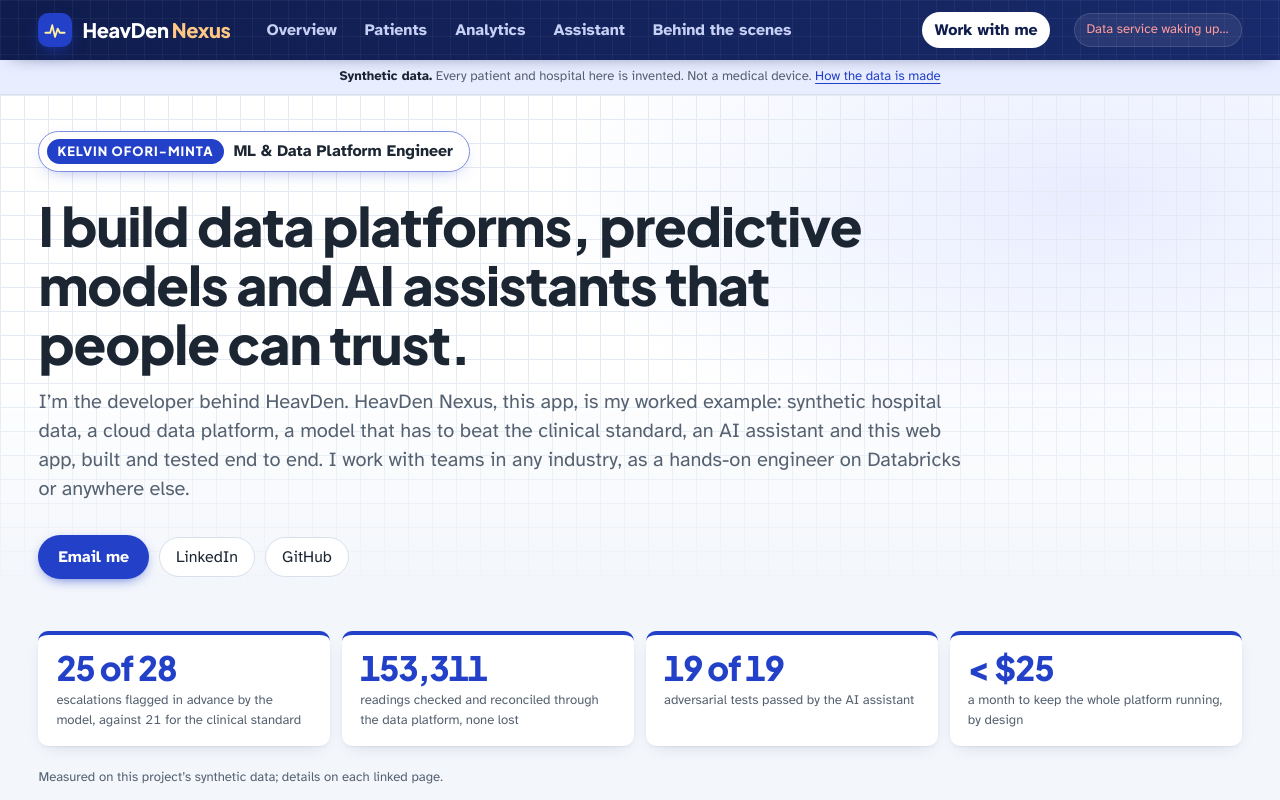
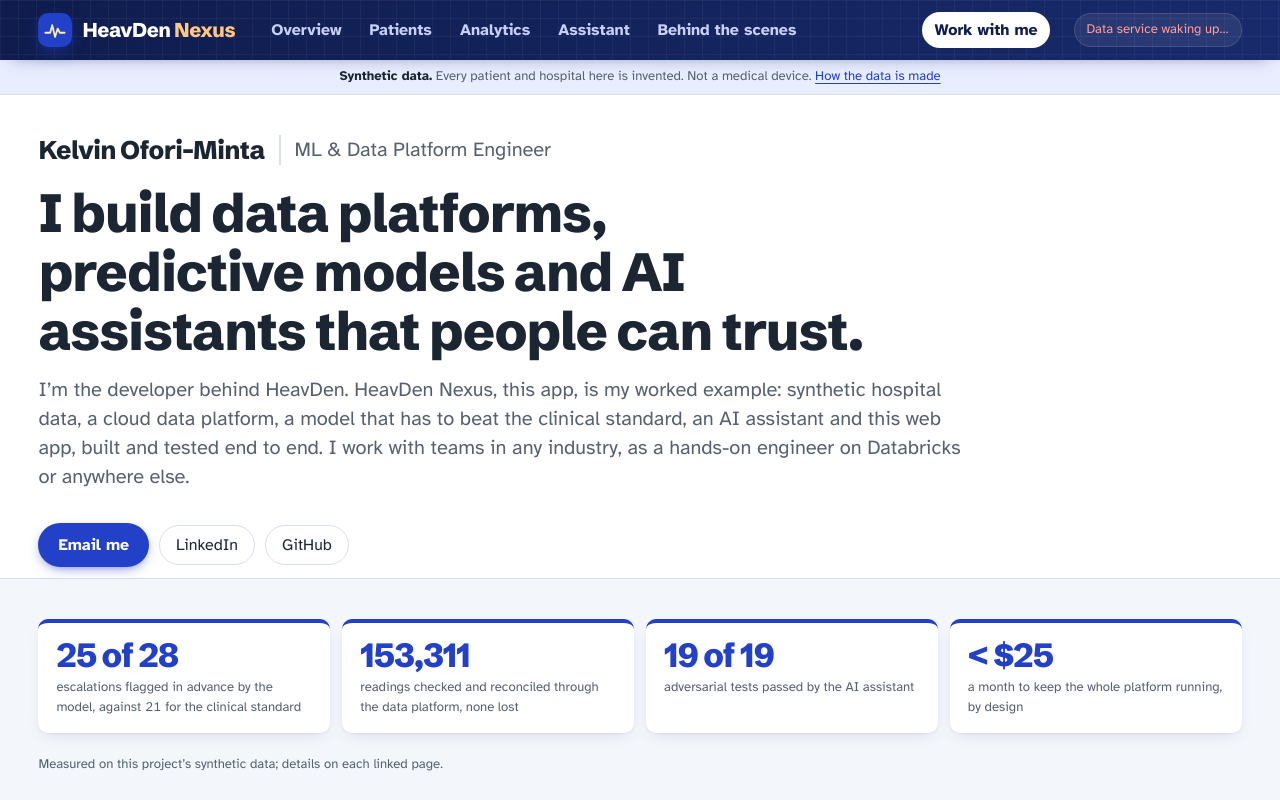
Before and after one commit to kelvin-meyet/HeavDen-Nexus-Databricks, a Next.js app in the folder web/: page /work-with-me in a window 1280 px wide. Shown: the top 800 px of the page. Built offline with nearby package versions, Linux system fonts and the light colour scheme; no server answers.

Commit message:
Design pass: plain hero sheet, brand lockup, open 'What powers it' columns, Schibsted Grotesk with proportional figures

```diff
--- a/web/app/analytics/analytics.module.css
+++ b/web/app/analytics/analytics.module.css
@@ -40,6 +40,7 @@
   order: 1;
   margin: 0;
   font-family: var(--font-display), sans-serif;
+  font-variant-numeric: proportional-nums;
   font-size: var(--step-3);
   font-weight: 800;
   letter-spacing: -0.03em;
--- a/web/app/globals.css
+++ b/web/app/globals.css
@@ -60,6 +60,8 @@
   font-family: var(--font-body), system-ui, sans-serif;
   font-size: var(--step-0);
   line-height: 1.5;
+  /* Tabular digits keep table columns aligned. Headings and big figures (display font) switch
+     to proportional, or full stops and commas get a digit's width ("2 . 1"). */
   font-variant-numeric: tabular-nums;
   -webkit-font-smoothing: antialiased;
 }
@@ -73,6 +75,7 @@
 h2,
 h3 {
   font-family: var(--font-display), var(--font-body), sans-serif;
+  font-variant-numeric: proportional-nums;
   color: var(--graphite);
   line-height: 1.1;
   margin: 0;
@@ -132,27 +135,56 @@
   padding: 36px var(--gutter) 72px;
 }
 
-/* A full-width band of chart paper behind the hero, fading into the page, so wide screens
-   read as one designed surface rather than content floating between empty margins. */
-
+/* A plain white sheet under the hero, full width, like a chart sheet on the ward's paper.
+   It fills wide screens without decoration competing with the charts. */
 .paperBand::before {
   content: "";
   position: absolute;
   z-index: -1;
   inset: -36px calc(50% - 50vw) 0;
-  background-color: var(--sheet);
-  background-image:
-    linear-gradient(var(--grid) 1px, transparent 1px),
-    linear-gradient(90deg, var(--grid) 1px, transparent 1px),
-    radial-gradient(60% 80% at 85% 20%, var(--ink-wash) 0%, transparent 70%);
-  background-size: 24px 24px, 24px 24px, 100% 100%;
-  -webkit-mask-image: linear-gradient(180deg, #000 55%, transparent 100%);
-  mask-image: linear-gradient(180deg, #000 55%, transparent 100%);
+  background: var(--sheet);
+  border-bottom: 1px solid var(--rule);
 }
 
 .paperBand {
   position: relative;
   isolation: isolate;
+}
+
+/* Brand lockup: who or what this page is about, set as a name rather than a label. */
+.lockup {
+  display: flex;
+  flex-wrap: wrap;
+  align-items: center;
+  gap: 6px 14px;
+  margin: 0;
+  max-width: none;
+}
+
+.lockupMark {
+  display: grid;
+  place-items: center;
+  width: 40px;
+  height: 40px;
+  border-radius: 12px;
+  background: var(--night);
+  color: var(--zone-1);
+}
+
+.lockupName {
+  font-family: var(--font-display), sans-serif;
+  font-variant-numeric: proportional-nums;
+  font-size: var(--step-2);
+  font-weight: 800;
+  letter-spacing: -0.02em;
+  color: var(--graphite);
+}
+
+.lockupLine {
+  padding-left: 14px;
+  border-left: 2px solid var(--rule);
+  font-size: var(--step-1);
+  color: var(--graphite-soft);
 }
 
 .pageHead {
@@ -373,6 +405,7 @@
 
 .obsLatest {
   font-family: var(--font-display), sans-serif;
+  font-variant-numeric: proportional-nums;
   color: var(--ink);
   font-size: var(--step-2);
   font-weight: 800;
--- a/web/app/home.module.css
+++ b/web/app/home.module.css
@@ -4,6 +4,10 @@
   gap: 28px clamp(24px, 3vw, 56px);
   align-items: center;
   padding: 8px 0 40px;
+}
+
+.lockup {
+  grid-column: 1 / -1;
 }
 
 /* The live figures run under both columns, so neither column leaves a hole. */
@@ -25,10 +29,6 @@
   font-weight: 800;
   line-height: 1.05;
   letter-spacing: -0.025em;
-}
-
-.accent {
-  color: var(--ink);
 }
 
 /* Three live figures, read like vital signs: a coloured mark says what kind of number it is. */
@@ -71,6 +71,7 @@
 .vital dd {
   margin: 0;
   font-family: var(--font-display), sans-serif;
+  font-variant-numeric: proportional-nums;
   font-size: var(--step-3);
   font-weight: 800;
   letter-spacing: -0.03em;
@@ -149,6 +150,7 @@
 
 .wardName {
   font-family: var(--font-display), sans-serif;
+  font-variant-numeric: proportional-nums;
   font-weight: 800;
   color: var(--ink);
 }
@@ -196,46 +198,15 @@
 
 .sectionName {
   font-family: var(--font-display), sans-serif;
+  font-variant-numeric: proportional-nums;
   font-size: var(--step-1);
   font-weight: 800;
   color: var(--graphite);
 }
 
-.eyebrow {
-  grid-column: 1 / -1;
-  justify-self: start;
-  display: inline-flex;
-  align-items: center;
-  gap: 10px;
-  width: fit-content;
-  max-width: 100%;
-  margin: 0;
-  padding: 7px 16px 7px 8px;
-  border-radius: 999px;
-  background: var(--sheet);
-  border: 1.5px solid var(--ink-soft);
-  box-shadow: 0 6px 18px -10px rgba(35, 64, 200, 0.55);
-  font-size: var(--step-0);
-  font-weight: 700;
-  color: var(--graphite);
-}
-
-.eyebrowTag {
-  padding: 3px 10px;
-  border-radius: 999px;
-  background: var(--ink);
-  color: #fff;
-  font-family: var(--font-display), sans-serif;
-  font-size: 0.8rem;
-  font-weight: 800;
-  letter-spacing: 0.08em;
-  text-transform: uppercase;
-  white-space: nowrap;
-}
-
 /* What powers it: four cards, each a claim with its measured proof and where to see it. */
 .powers {
-  padding: 0 0 40px;
+  padding: 48px 0 48px;
 }
 
 .powers h2 {
@@ -248,18 +219,15 @@
   padding: 0;
   display: grid;
   grid-template-columns: repeat(4, minmax(0, 1fr));
-  gap: 14px;
+  gap: 20px 32px;
 }
 
 .power {
   display: grid;
   align-content: start;
   gap: 8px;
-  padding: 18px 20px;
-  border-radius: var(--radius);
-  background: var(--sheet);
-  box-shadow: var(--shadow);
-  border-top: 4px solid var(--ink);
+  padding: 16px 4px 0 0;
+  border-top: 3px solid var(--ink);
 }
 
 .power h3 {
--- a/web/app/layout.tsx
+++ b/web/app/layout.tsx
@@ -1,5 +1,5 @@
 import type { Metadata } from "next";
-import { Atkinson_Hyperlegible, Plus_Jakarta_Sans } from "next/font/google";
+import { Atkinson_Hyperlegible, Schibsted_Grotesk } from "next/font/google";
 
 import { Shell } from "@/components/Shell";
 
@@ -14,10 +14,10 @@
   display: "swap",
 });
 
-// Headings and figures: Plus Jakarta Sans, a crisp geometric sans that reads as calm and premium.
-const display = Plus_Jakarta_Sans({
+// Headings and figures: Schibsted Grotesk, a newsroom grotesk built for confident headlines.
+const display = Schibsted_Grotesk({
   subsets: ["latin"],
-  weight: ["500", "600", "700", "800"],
+  weight: ["500", "700", "800"],
   variable: "--font-display",
   display: "swap",
 });
--- a/web/app/work-with-me/page.tsx
+++ b/web/app/work-with-me/page.tsx
@@ -85,9 +85,9 @@
   return (
     <div className="page">
       <header className={`pageHead paperBand ${styles.head}`}>
-        <p className={styles.eyebrow}>
-          <span className={styles.eyebrowTag}>{BUILDER.name}</span>
-          {BUILDER.title}
+        <p className="lockup">
+          <span className="lockupName">{BUILDER.name}</span>
+          <span className="lockupLine">{BUILDER.title}</span>
         </p>
         <h1>I build data platforms, predictive models and AI assistants that people can trust.</h1>
         <p className="lede">
--- a/web/app/work-with-me/work.module.css
+++ b/web/app/work-with-me/work.module.css
@@ -11,37 +11,6 @@
 
 .head .lede {
   max-width: 70ch;
-}
-
-.eyebrow {
-  justify-self: start;
-  display: inline-flex;
-  align-items: center;
-  gap: 10px;
-  width: fit-content;
-  max-width: 100%;
-  margin: 0 0 10px;
-  padding: 7px 16px 7px 8px;
-  border-radius: 999px;
-  background: var(--sheet);
-  border: 1.5px solid var(--ink-soft);
-  box-shadow: 0 6px 18px -10px rgba(35, 64, 200, 0.55);
-  font-size: var(--step-0);
-  font-weight: 700;
-  color: var(--graphite);
-}
-
-.eyebrowTag {
-  padding: 3px 10px;
-  border-radius: 999px;
-  background: var(--ink);
-  color: #fff;
-  font-family: var(--font-display), sans-serif;
-  font-size: 0.8rem;
-  font-weight: 800;
-  letter-spacing: 0.08em;
-  text-transform: uppercase;
-  white-space: nowrap;
 }
 
 .actions {
@@ -85,6 +54,7 @@
 .proof dd {
   margin: 0;
   font-family: var(--font-display), sans-serif;
+  font-variant-numeric: proportional-nums;
   font-size: var(--step-3);
   font-weight: 800;
   letter-spacing: -0.03em;
--- a/web/components/Shell.module.css
+++ b/web/components/Shell.module.css
@@ -49,6 +49,7 @@
   gap: 10px;
   flex-shrink: 0;
   font-family: var(--font-display), sans-serif;
+  font-variant-numeric: proportional-nums;
   font-size: var(--step-1);
   font-weight: 800;
   letter-spacing: -0.02em;
```
Also changed, not shown: web/app/page.tsx (+16 -5 lines), 1 other file (tests, documents, lock files or other folders).
